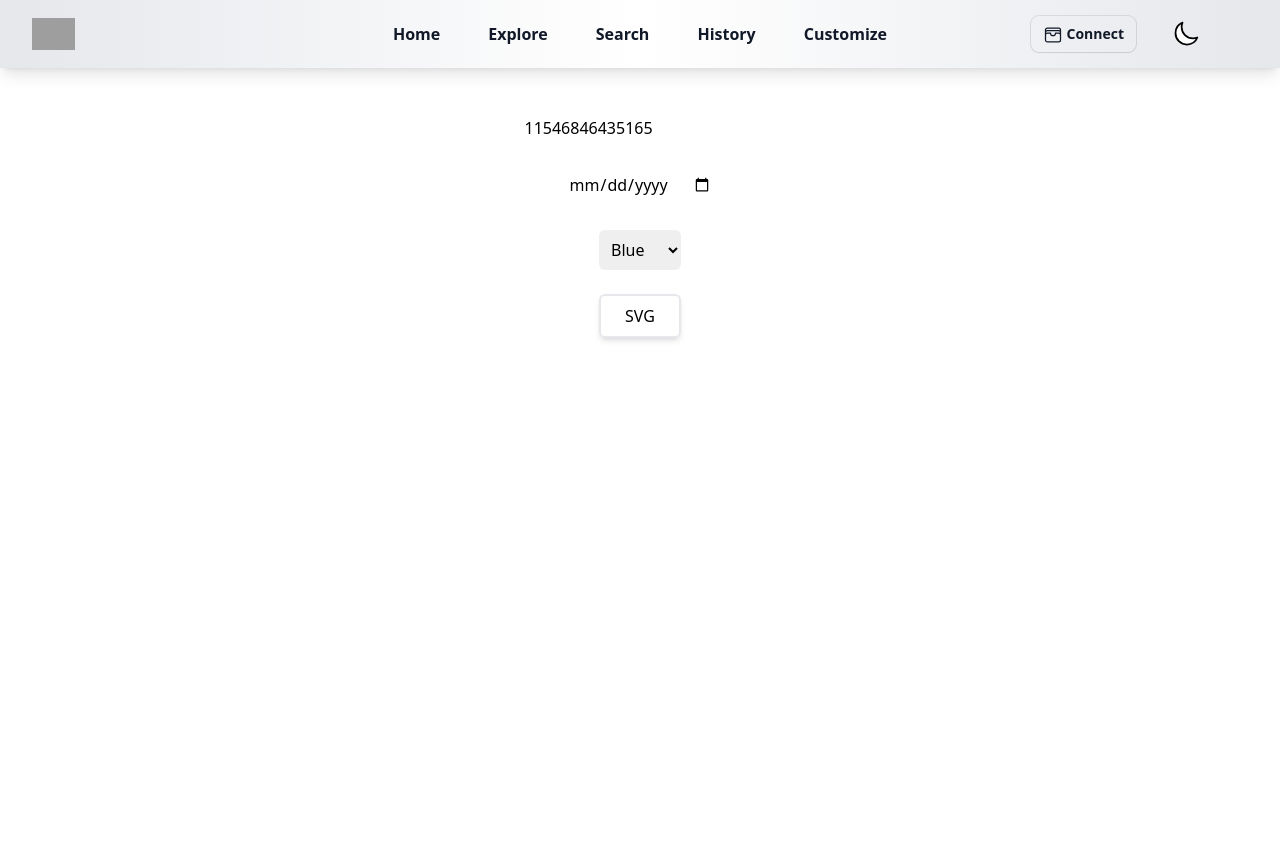
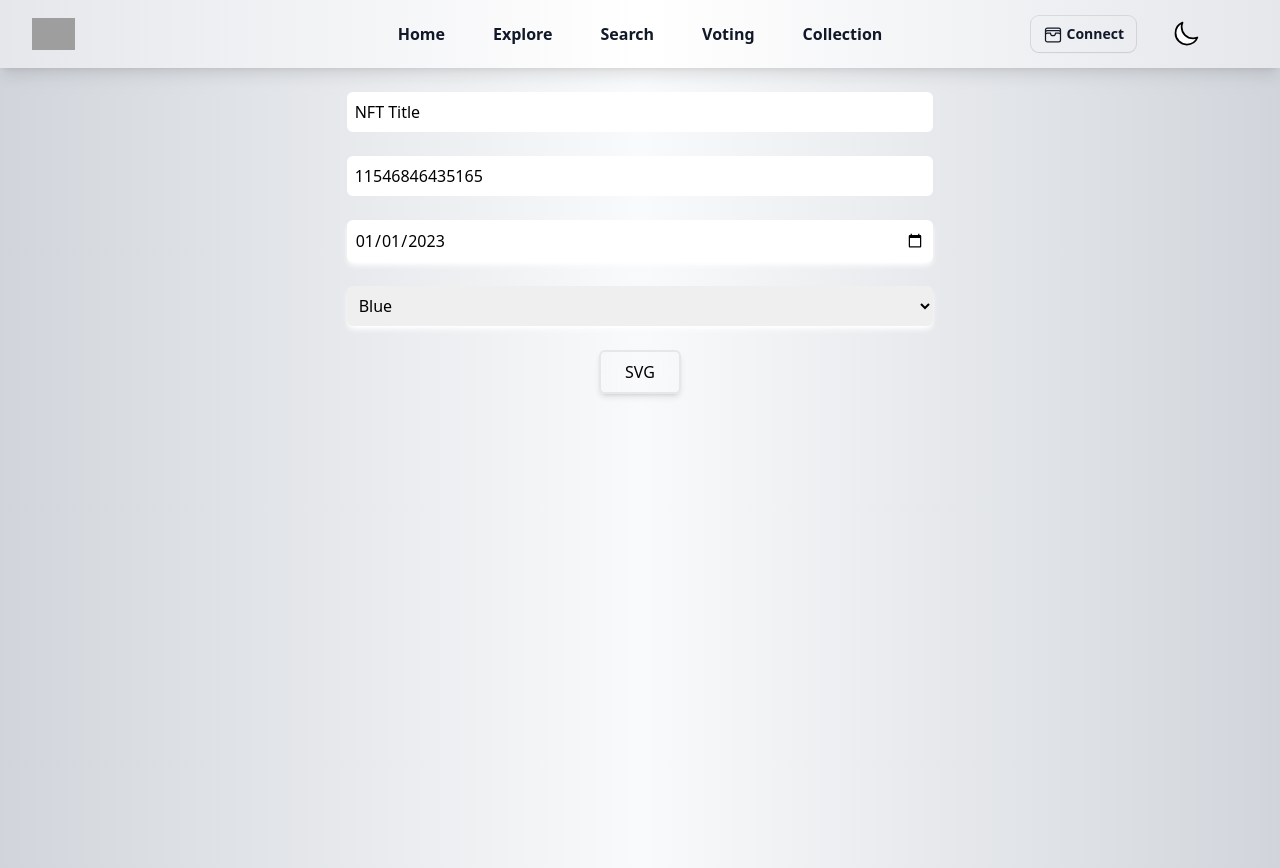
Before and after one commit to Via5K/NFTCommerce, a Next.js app: page / in a window 1280 px wide. Before the commit the page ends 800 px from the top, so only its background shows below. Built offline with nearby package versions, Linux system fonts and the light colour scheme; grey boxes are pictures that could not be loaded.

Commit message:
Dark Theme+API fix

```diff
--- a/src/components/layouts/Modal.jsx
+++ b/src/components/layouts/Modal.jsx
@@ -0,0 +1,79 @@
+import { Fragment, useRef, useState } from 'react';
+import { Dialog, Transition } from '@headlessui/react';
+import { ExclamationTriangleIcon } from '@heroicons/react/24/outline';
+
+export default function Modal() {
+	const [open, setOpen] = useState(true);
+
+	const cancelButtonRef = useRef(null);
+
+	return (
+		<Transition.Root show={open} as={Fragment}>
+			<Dialog as="div" className="relative z-10" initialFocus={cancelButtonRef} onClose={setOpen}>
+				<Transition.Child
+					as={Fragment}
+					enter="ease-out duration-300"
+					enterFrom="opacity-0"
+					enterTo="opacity-100"
+					leave="ease-in duration-200"
+					leaveFrom="opacity-100"
+					leaveTo="opacity-0"
+				>
+					<div className="fixed inset-0 bg-gray-500 bg-opacity-75 transition-opacity" />
+				</Transition.Child>
+
+				<div className="fixed inset-0 z-10 overflow-y-auto">
+					<div className="flex min-h-full items-end justify-center p-4 text-center sm:items-center sm:p-0">
+						<Transition.Child
+							as={Fragment}
+							enter="ease-out duration-300"
+							enterFrom="opacity-0 translate-y-4 sm:translate-y-0 sm:scale-95"
+							enterTo="opacity-100 translate-y-0 sm:scale-100"
+							leave="ease-in duration-200"
+							leaveFrom="opacity-100 translate-y-0 sm:scale-100"
+							leaveTo="opacity-0 translate-y-4 sm:translate-y-0 sm:scale-95"
+						>
+							<Dialog.Panel className="relative transform overflow-hidden rounded-lg bg-white text-left shadow-xl transition-all sm:my-8 sm:w-full sm:max-w-lg">
+								<div className="bg-white px-4 pt-5 pb-4 sm:p-6 sm:pb-4">
+									<div className="sm:flex sm:items-start">
+										<div className="mx-auto flex h-12 w-12 flex-shrink-0 items-center justify-center rounded-full bg-red-100 sm:mx-0 sm:h-10 sm:w-10">
+											<ExclamationTriangleIcon className="h-6 w-6 text-red-600" aria-hidden="true" />
+										</div>
+										<div className="mt-3 text-center sm:mt-0 sm:ml-4 sm:text-left">
+											<Dialog.Title as="h3" className="text-lg font-medium leading-6 text-gray-900">
+												Deactivate account
+											</Dialog.Title>
+											<div className="mt-2">
+												<p className="text-sm text-gray-500">
+													Are you sure you want to deactivate your account? All of your data will be permanently removed. This action cannot be
+													undone.
+												</p>
+											</div>
+										</div>
+									</div>
+								</div>
+								<div className="bg-gray-50 px-4 py-3 sm:flex sm:flex-row-reverse sm:px-6">
+									<button
+										type="button"
+										className="inline-flex w-full justify-center rounded-md border border-transparent bg-red-600 px-4 py-2 text-base font-medium text-white shadow-sm hover:bg-red-700 focus:outline-none focus:ring-2 focus:ring-red-500 focus:ring-offset-2 sm:ml-3 sm:w-auto sm:text-sm"
+										onClick={() => setOpen(false)}
+									>
+										Deactivate
+									</button>
+									<button
+										type="button"
+										className="mt-3 inline-flex w-full justify-center rounded-md border border-gray-300 bg-white px-4 py-2 text-base font-medium text-gray-700 shadow-sm hover:bg-gray-50 focus:outline-none focus:ring-2 focus:ring-indigo-500 focus:ring-offset-2 sm:mt-0 sm:ml-3 sm:w-auto sm:text-sm"
+										onClick={() => setOpen(false)}
+										ref={cancelButtonRef}
+									>
+										Cancel
+									</button>
+								</div>
+							</Dialog.Panel>
+						</Transition.Child>
+					</div>
+				</div>
+			</Dialog>
+		</Transition.Root>
+	);
+}
--- a/src/components/layouts/Navbar.jsx
+++ b/src/components/layouts/Navbar.jsx
@@ -10,8 +10,8 @@ const navigation = [
 	{ name: 'Home', href: '/' },
 	{ name: 'Explore', href: '/explore' },
 	{ name: 'Search', href: '/search' },
-	{ name: 'History', href: '/history' },
-	{ name: 'Customize', href: '/customize' },
+	{ name: 'Voting', href: '/Voting' },
+	{ name: 'Collection', href: '/collection' },
 ];
 
 export default function Navbar() {
--- a/src/components/views/NFT.jsx
+++ b/src/components/views/NFT.jsx
@@ -2,6 +2,7 @@ import Head from 'next/head';
 import { useState, useEffect } from 'react';
 import { generateSVG64 } from '../../utils/svgRoute/svg';
 import Image from 'next/image';
+import { getDate } from 'date-fns';
 
 const tokenId = 11546846435165;
 const color = [
@@ -22,6 +23,7 @@ const query = {
 	day: 10,
 	color: 0,
 	uid: '_uid_5242kmkj__',
+	title: 'NFT Title',
 };
 
 export default function NFTSVGPreview() {
@@ -29,21 +31,23 @@ export default function NFTSVGPreview() {
 	const [SVG, setSVG] = useState(``);
 
 	const getSVG = async query => {
-		const url = `/api/svg?tokenid=${query.tokenId}&year=${query.year}&month=${query.month}&day=${query.day}&color=${query.color}&uid=${query.uid}`;
+		const url = `/api/svg?tokenId=${query.tokenId}&year=${query.year}&month=${query.month}&day=${query.day}&color=${query.color}&title=${query.title}`;
 		const res = await fetch(url);
 		const { svg64 } = await res.json();
-		// console.log(svg64);
-		if (svg64.length > 5) setSVG64(svg64);
+		setSVG64(svg64);
 	};
 
 	const handleSubmit = async e => {
 		e.preventDefault();
 		try {
-			query.tokenId = e.target.tokenId.value;
+			if (!e.target.date.value) return alert('Date is required');
 			query.year = e.target.date.value.split('-')[0];
 			query.month = e.target.date.value.split('-')[1];
 			query.day = e.target.date.value.split('-')[2];
 			query.color = e.target.color.value;
+			query.tokenId = e.target.tokenId.value;
+			query.uid = e.target.title.value;
+			query.title = e.target.title.value;
 
 			// Generate on frontend
 			// setSVG64(generateSVG64(query.tokenId, query.year, query.month, query.day, query.color, query.uid));
@@ -55,15 +59,27 @@ export default function NFTSVGPreview() {
 		}
 	};
 
+	function getToday() {
+		const today = new Date();
+		const year = today.getFullYear();
+		const month = today.getMonth() + 1;
+		const day = today.getDate();
+		return `${year}-${month}-${day}`;
+	}
+
 	return (
-		<div className="w-screen flex flex-col justify-center items-center gap-2 px-4 py-6 dark:bg-red-600">
+		<div className="w-screen min-h-screen flex flex-col justify-start items-center gap-2 bg-gradient-to-r from-gray-300 via-gray-50 to-gray-300 dark:from-gray-900 dark:via-gray-600 dark:to-black select-none">
 			<Head>
 				<title>NFT SVG</title>
 			</Head>
-			<form className="w-screen flex flex-col justify-center items-center gap-6 px-4 py-6" onSubmit={handleSubmit}>
-				<input type="text" name="tokenId" defaultValue={tokenId} placeholder={tokenId} />
-				<input type="date" name="date" className="h-fit w-fit p-2 rounded-md shadow-md shadow-white" />
-				<select name="color" id="color" className="h-fit w-fit p-2 rounded-md shadow-md shadow-white">
+			<form className="w-11/12 sm:w-6/12 flex flex-col justify-center items-center gap-6 py-6" onSubmit={handleSubmit}>
+				<input className="w-11/12 rounded-md shadow-white p-2" type="text" name="title" defaultValue={query.title} placeholder="NFT Title" />
+
+				<input className="w-11/12 rounded-md shadow-white p-2" type="text" name="tokenId" defaultValue={tokenId} placeholder={tokenId} />
+
+				<input type="date" name="date" defaultValue={'2023-01-01'} className="h-fit w-11/12  p-2 rounded-md shadow-md shadow-white" />
+
+				<select name="color" id="color" className="h-fit w-11/12  p-2 rounded-md shadow-md shadow-white">
 					{color.map((color, index) => (
 						<option key={index} value={color.id}>
 							{color.name}
@@ -90,7 +106,7 @@ export default function NFTSVGPreview() {
 						Copy Encoded SVG URL to Clipboard | Length: {SVG64.length}
 					</button>
 
-					<code className="break-all overflow-y-scroll w-full h-44 select-none">{SVG64}</code>
+					<code className="break-all overflow-y-scroll w-11/12 h-44 select-none">{SVG64}</code>
 				</>
 			) : (
 				<></>
--- a/src/pages/api/svg/[tokenId].js
+++ b/src/pages/api/svg/[tokenId].js
@@ -8,6 +8,7 @@ const sampleQuery = {
 	day: 10,
 	color: 7,
 	uid: 'NFT SVG Token',
+	title: 'NFT SVG Token',
 };
 
 export default function handler(req, res) {
@@ -20,7 +21,7 @@ export default function handler(req, res) {
 			if (!req.query.tokenId) return res.status(400).send({ message: `Missing token id! ` });
 			else if (!isNumeric(tokenId)) return res.status(400).send({ message: `Invalid token id! ` });
 
-			const base64encodedSVG = generateSVG64(tokenId, sampleQuery.year, sampleQuery.month, sampleQuery.day, sampleQuery.color, sampleQuery.uid);
+			const base64encodedSVG = generateSVG64(tokenId, sampleQuery.year, sampleQuery.month, sampleQuery.day, sampleQuery.color, sampleQuery.title);
 
 			return res.status(200).json({ svg64: base64encodedSVG });
 		} else {
--- a/src/pages/api/svg/index.js
+++ b/src/pages/api/svg/index.js
@@ -6,14 +6,14 @@ export default function handler(req, res) {
 		if (req.method === 'GET') {
 			console.log(req.query);
 
-			if (!req.query.tokenId || !req.query.year || !req.query.month || !req.query.day || !req.query.color || !req.query.uid)
+			if (!req.query.tokenId || !req.query.year || !req.query.month || !req.query.day || !req.query.color || !req.query.title)
 				return res.status(400).send({ message: `Missing parameters! ` });
 
-			const { year, month, day, color, uid } = req.query;
+			const { tokenId, year, month, day, color, title } = req.query;
 			if (!isNumeric(year) || !isNumeric(month) || !isNumeric(day) || !isNumeric(color) || day > 31 || month > 12 || color > 7 || color < 0)
 				return res.status(400).send({ message: `Invalid parameters! ` });
 
-			const base64encodedSVG = generateSVG64(tokenId, year, month, day, color, uid);
+			const base64encodedSVG = generateSVG64(tokenId, year, month, day, color, title);
 
 			return res.status(200).json({ svg64: base64encodedSVG });
 		} else {
--- a/src/pages/index.js
+++ b/src/pages/index.js
@@ -15,7 +15,7 @@ export default function Home() {
 				<link rel="icon" href="/favicon.ico" />
 			</Head>
 
-			<main className="">
+			<main className="overflow-x-hidden">
 				<NFTSVGPreview />
 			</main>
 		</>
```
Also changed, not shown: src/components/layouts/Welcome.jsx (added).
